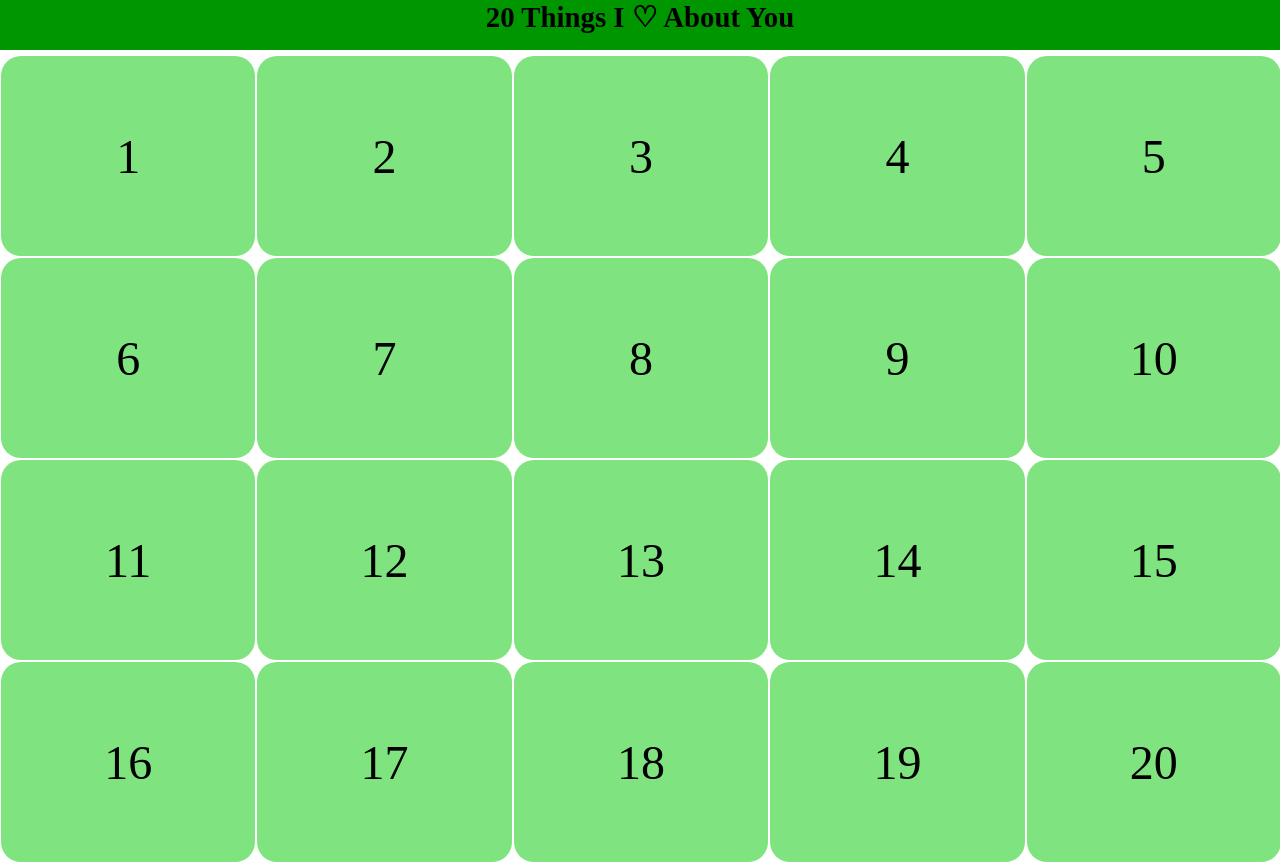
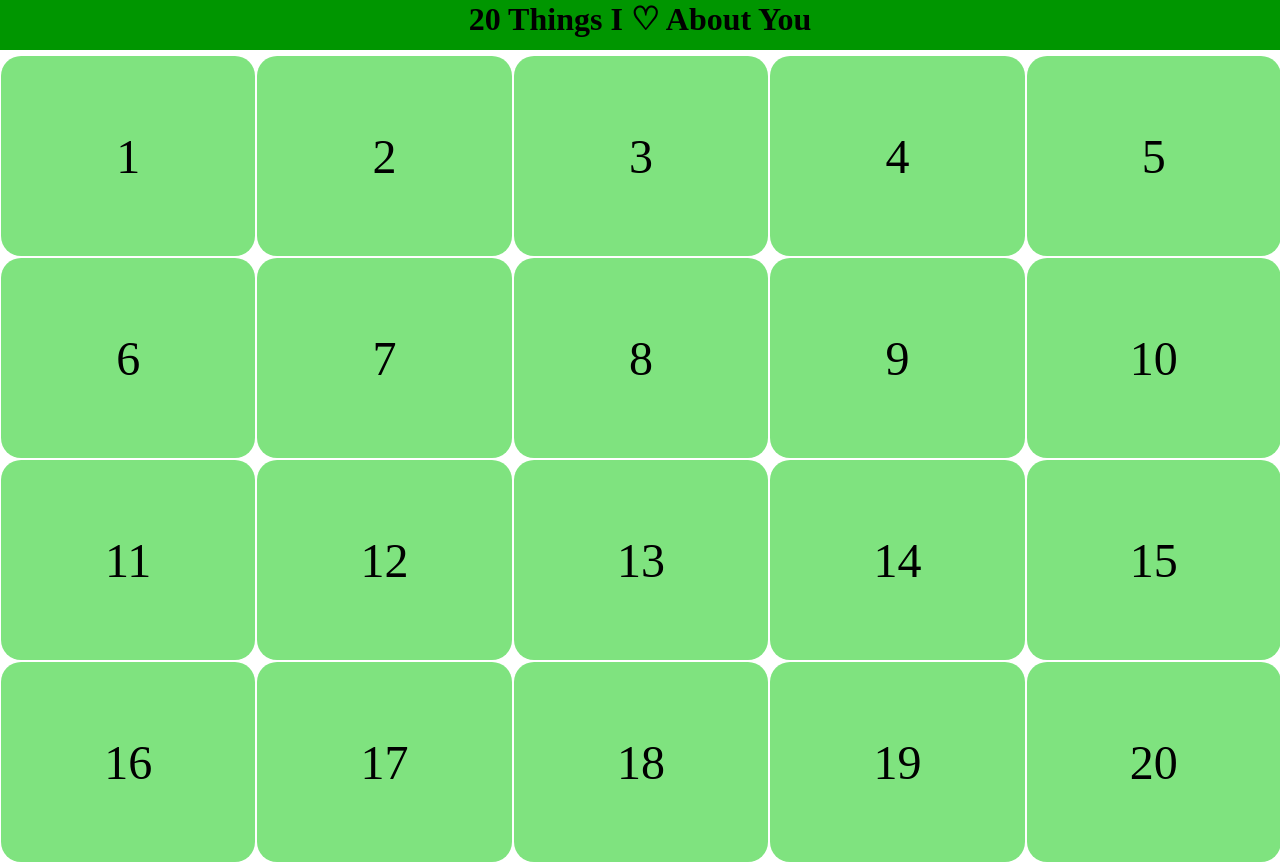
Before and after one commit to justinrhoyyy/bub, a plain HTML site: page index.html in a window 1280 px wide. Drawn offline with Linux system fonts and the light colour scheme.

Commit message:
update style.css

```diff
--- a/style.css
+++ b/style.css
@@ -73,3 +73,9 @@ html {
     gap: 2px;
   }
 }
+
+@media only screen and (min-width: 1080px) {
+  .title h1 {
+    font-size: 2rem;
+  }
+}
```
